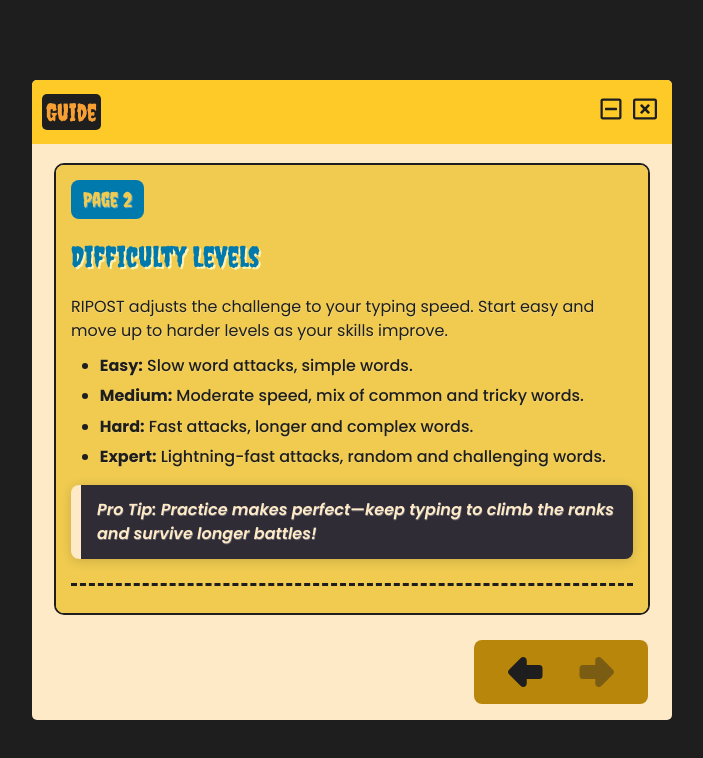
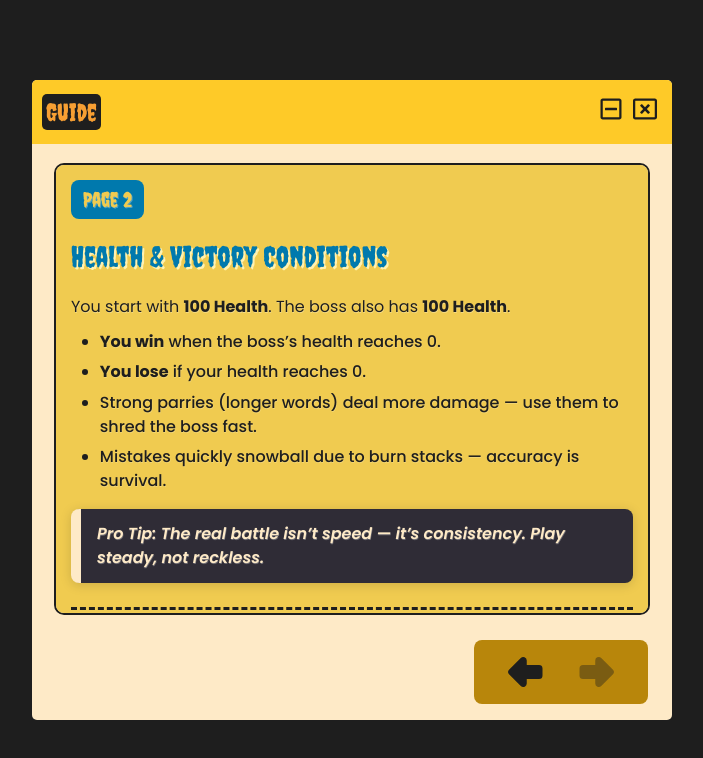
Before and after one commit to sathwikv2005/Ripost, a React (Vite) app: page /guide in a window 1280 px wide. Both pictures are taken after a click on the icon 885 px from the left and 672 px from the top of the page. Shown: the top 758 px of the page, without its empty margins (288-991 px from the left). Built offline with nearby package versions, Linux system fonts and the light colour scheme; the HTML template or start-up script is replaced by a standard one; a web font is replaced by a local one.

Commit message:
update guide

```diff
--- a/src/pages/Guide.tsx
+++ b/src/pages/Guide.tsx
@@ -13,33 +13,48 @@ export default function Guide() {
 							<div className={styles.section}>
 								<h2>Welcome to RIPOST!</h2>
 								<p>
-									Welcome, challenger! You are about to enter the world of <strong>RIPOST</strong>,
-									a retro-styled typing battle game where words are your weapons.
+									Welcome, challenger! You are about to enter the world of <strong>RIPOST</strong> —
+									a fast-paced retro typing battle where{' '}
+									<strong>your words become your parries</strong>.
 								</p>
 								<p>
-									Face off against the mighty boss who attacks by spitting out words. Your mission
-									is simple: type the words correctly and quickly to parry incoming attacks!
+									The boss launches attacks in the form of words. Your goal is to{' '}
+									<strong>parry </strong>
+									each incoming word by typing it correctly before the timer runs out.
 								</p>
 								<p>
-									The faster and more accurate you type, the more damage you deal—and the less
-									damage you take. Are your fingers ready for action?
+									Perfect parries deal damage to the boss. Failed or slow parries will cause
+									<strong>burn damage</strong> to you — so stay focused, stay fast, and stay sharp.
 								</p>
 								<p className={styles.tip}>
-									Tip: Keep your fingers on the home row and focus on one word at a time!
+									Tip: Keep calm and type with rhythm. Panic is the real enemy.
 								</p>
 							</div>
 
 							<div className={styles.section}>
 								<h2>How to Play</h2>
 								<ul>
-									<li>Watch the words the boss spits out.</li>
-									<li>Type each word correctly before it reaches you.</li>
-									<li>Mistyped words will cause damage!</li>
-									<li>Completing words quickly increases your combo multiplier.</li>
+									<li>The boss spits out a word — the attack has begun.</li>
+									<li>Type the entire word correctly within the time limit to parry it.</li>
+									<li>
+										If you succeed, the boss takes{' '}
+										<strong>damage equal to the length of the word</strong>.
+									</li>
+									<li>
+										If you fail or run out of time, you take <strong>15 burn damage</strong>.
+									</li>
+									<li>
+										After every word (success or fail), you gain <strong>2 Burn Stacks</strong>.
+									</li>
+									<li>
+										Only <strong>1 burn</strong> is consumed per word, dealing{' '}
+										<strong>5 bonus burn damage</strong>.
+									</li>
 								</ul>
+
 								<p className={styles.powerup}>
-									Power-up Words: Certain words give you shields, extra points, or special
-									abilities. Type them perfectly to gain an edge.
+									Mechanic Insight: Burn damage stacks over time — stay accurate to minimize life
+									loss.
 								</p>
 							</div>
 						</div>
@@ -52,39 +67,42 @@ export default function Guide() {
 							<div className={styles.pageNumber}>Page 2</div>
 
 							<div className={styles.section}>
-								<h2>Difficulty Levels</h2>
+								<h2>Health & Victory Conditions</h2>
 								<p>
-									RIPOST adjusts the challenge to your typing speed. Start easy and move up to
-									harder levels as your skills improve.
+									You start with <strong>100 Health</strong>. The boss also has{' '}
+									<strong>100 Health</strong>.
 								</p>
 								<ul>
 									<li>
-										<strong>Easy:</strong> Slow word attacks, simple words.
+										<strong>You win</strong> when the boss’s health reaches 0.
 									</li>
 									<li>
-										<strong>Medium:</strong> Moderate speed, mix of common and tricky words.
+										<strong>You lose</strong> if your health reaches 0.
 									</li>
 									<li>
-										<strong>Hard:</strong> Fast attacks, longer and complex words.
+										Strong parries (longer words) deal more damage — use them to shred the boss
+										fast.
 									</li>
-									<li>
-										<strong>Expert:</strong> Lightning-fast attacks, random and challenging words.
-									</li>
+									<li>Mistakes quickly snowball due to burn stacks — accuracy is survival.</li>
 								</ul>
 								<p className={styles.protip}>
-									Pro Tip: Practice makes perfect—keep typing to climb the ranks and survive longer
-									battles!
+									Pro Tip: The real battle isn’t speed — it’s consistency. Play steady, not
+									reckless.
 								</p>
 							</div>
 
 							<div className={styles.section}>
-								<h2>Tips & Tricks</h2>
-								<p>- Focus on rhythm: Type steadily rather than rushing one word at a time.</p>
-								<p>- Use all fingers: Avoid hunting and pecking; train your touch typing.</p>
-								<p>- Take breaks: Stay sharp to maintain speed and accuracy.</p>
+								<h2>Tips & Strategy</h2>
+								<p>
+									- Focus on one clean parry at a time. Don't look at your health bar mid-fight.
+								</p>
+								<p>- Longer words = more boss damage. Treat them like power moves.</p>
+								<p>- Burn stacks are inevitable — minimize failures to keep damage manageable.</p>
+								<p>- Keep your typing steady and rely on rhythm instead of brute force speed.</p>
+
 								<p className={styles.reminder}>
-									Remember: Your keyboard is your weapon. Sharpen your skills and defeat the boss in
-									style!
+									Remember: Every word is a duel. Parry cleanly, survive the burn, and defeat the
+									boss.
 								</p>
 							</div>
 						</div>
```
